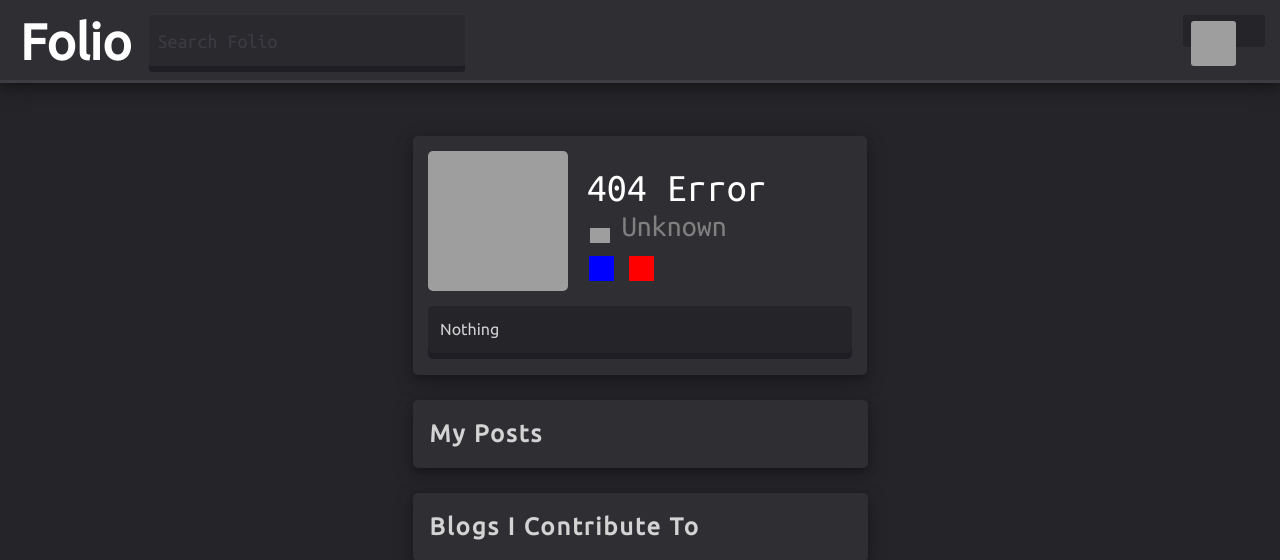
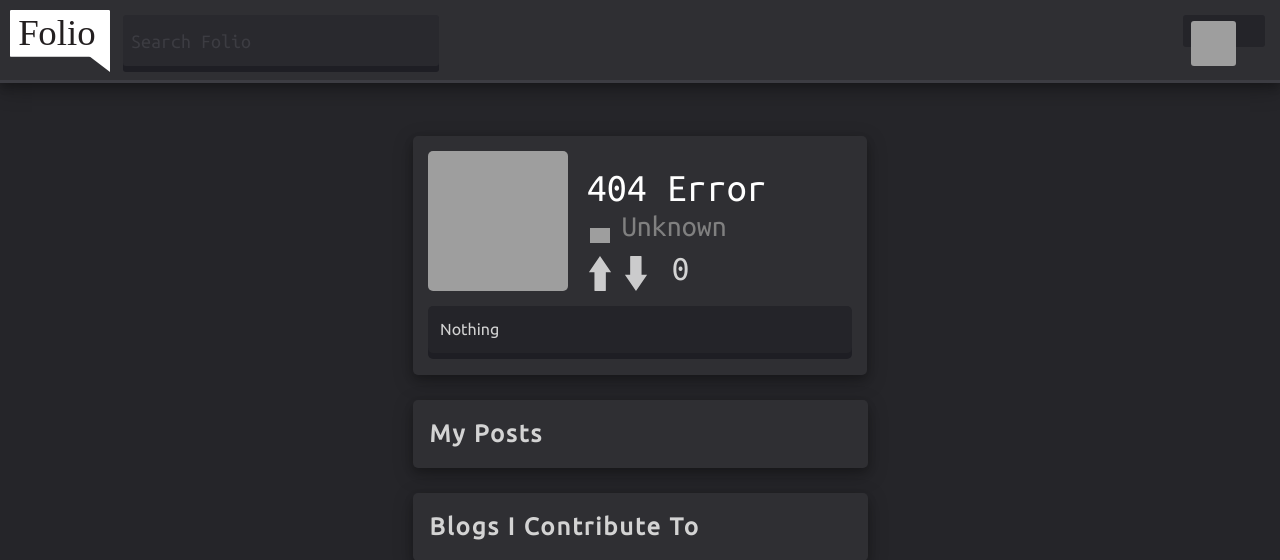
Before and after one commit to Crisp32/Folio, a PHP site: page /profile.php?uquery=1 in a window 1280 px wide. Shown: the top 560 px of the page. Run offline with PHP 8.4, Linux system fonts and the light colour scheme; the visitor is signed in with stand-in values (Sample User, id 1); data comes from the database, SQL or seed files in the repository; both versions use the stored data as it was after the commit; some libraries are stand-ins or nearby versions; grey boxes are pictures that could not be loaded.

Commit message:
Added User Voting

```diff
--- a/client/css/main.css
+++ b/client/css/main.css
@@ -154,6 +154,14 @@ div#top-bar {
   transform: translateY(-25%);
 }
 
+#logo-img {
+  float: left;
+  margin: 10px;
+  margin-right: -5px;
+  pointer-events: none;
+  width: 100px;
+}
+
 /* Classes */
 .res-empty {
   color: #ff5f33;
@@ -200,25 +208,64 @@ div#top-bar {
   margin-top: 10px;
 }
 
+.votes {
+  color: lightgrey;
+  font-family: 'Ubuntu Mono', monospace;
+  font-size: 35px;
+  text-align: left;
+  transform: translateX(100px);
+  transition: 0.3s;
+  overflow: hidden;
+  position: absolute;
+  width: 100px;
+}
+
 .underline {
   border-bottom: 3px solid #1d1d24;
   padding-bottom: 16px;
 }
 
 .vote {
-  transform: translate(17px, 5px);
+  background-image: url("../../images/other/voteIcon.svg");
+  background-repeat: no-repeat;
   position: absolute;
-  height: 25px;
+  filter: none;
+  transition: 0.2s ease;
+  opacity: 0.75;
+  margin: auto;
+  height: 35px;
   width: 25px;
 }
 
+.vote:hover {
+  cursor: pointer;
+  transition: 0.2s ease;
+}
+
 .downvote {
-  background: red;
-  transform: translate(57px, 5px);
+  transform: translateX(60px) rotate(180deg);
+}
+
+.downvote:hover {
+  filter: sepia(200%) saturate(1500%) brightness(70%) hue-rotate(200deg);
+}
+
+.downvote-selected {
+  filter: sepia(200%) saturate(1500%) brightness(70%) hue-rotate(200deg);
+  transform: translate(60px, 5px) rotate(180deg);
 }
 
 .upvote {
-  background: blue;
+  transform: translateX(27px);
+}
+
+.upvote:hover {
+  filter: sepia(100%) saturate(1000%) brightness(70%) hue-rotate(100deg);
+}
+
+.upvote-selected {
+  filter: sepia(100%) saturate(1000%) brightness(70%) hue-rotate(100deg);
+  transform: translate(27px, -5px);
 }
 
 .profile-section {
@@ -246,6 +293,7 @@ div#top-bar {
 
 .icon {
   display: inline-block;
+  pointer-events: none;
   width: 20px;
 }
 
--- a/client/js/main.js
+++ b/client/js/main.js
@@ -279,16 +279,13 @@ function popDown() {
     element.css("transform", "translate(0, 200px)");
 }
 
-// Account Options Hide/Show Functionality
-function toggleOptions() {
-
+function logout_user() {
     if ($(".account-options").css("display") == "none") {
         showOptions();
     }
     else {
         hideOptions();
     }
-
 }
 
 function showOptions() {
@@ -298,3 +295,78 @@ function showOptions() {
 function hideOptions() {
     $(".account-options").css("display", "none");
 }
+
+function toggleOptions() {
+    if ($(".account-options").css("display") == "block") {
+        $(".account-options").css("display", "none");
+    }
+    else {
+        $(".account-options").css("display", "block");
+    }
+}
+
+// Vote Button Click
+function upVoteClick(sendReq) {
+    if ($(".upvote").hasClass("upvote-selected")) {
+        $(".upvote").removeClass("upvote-selected");
+        $(".votes").css("color", "lightgrey");
+    }
+    else {
+        $(".upvote").addClass("upvote-selected");
+        $(".downvote").removeClass("downvote-selected");
+
+        $(".votes").css("color", "#75bfa1");
+    }
+
+    if (sendReq) { voteUser(); }
+}
+
+function downVoteClick(sendReq) {
+    if ($(".downvote").hasClass("downvote-selected")) {
+        $(".downvote").removeClass("downvote-selected");
+        $(".votes").css("color", "lightgrey");
+    }
+    else {
+        $(".downvote").addClass("downvote-selected");
+        $(".upvote").removeClass("upvote-selected");
+
+        $(".votes").css("color", "#c274c2");
+    }
+
+    if (sendReq) { voteUser(); }
+}
+
+function voteUser() {
+
+    // Get State of Buttons
+    let upvote = $(".upvote").hasClass("upvote-selected");
+    let downvote = $(".downvote").hasClass("downvote-selected");
+
+    // Send Request to Server
+    $.ajax({
+        type: "POST",
+        url: "../../utils/vote_user.php",
+        dataType: "json",
+        data: {
+            upvote: upvote,
+            downvote: downvote,
+            target: $("#profile-name").text()
+        },
+        success: function(res) {
+            if (res.error != null) {
+                popUp("clientm-fail", res.error, null);
+
+                $(".upvote").removeClass("upvote-selected");
+                $(".downvote").removeClass("downvote-selected");
+
+                $(".votes").css("color", "lightgrey");
+            }
+            else {
+                $(".votes").text(res.votes);
+            }
+        },
+        error: function(err) {
+            popUp("clientm-fail", "Server Request Error: " + err, null);
+        }
+    });
+}
--- a/client/js/profile.js
+++ b/client/js/profile.js
@@ -28,6 +28,14 @@ function loadProfile(username) {
                 $("#profile-name").text(res.username);
                 $("#bio").text(res.bio);
                 $("#profile-location").text(res.location);
+                $(".votes").text(res.votes);
+
+                if (res.upvoted) {
+                    upVoteClick(false);
+                }
+                else if (res.downvoted) {
+                    downVoteClick(false);
+                }
             }
             else {
                 popUp("clientm-fail", res.message, null);
--- a/partials/_top-bar.php
+++ b/partials/_top-bar.php
@@ -1,5 +1,5 @@
 <div id="top-bar" >
-	<h1 style="float: left" class="header" >Folio</h1>
+	<img id="logo-img" src="/images/other/folioLogoWhite.svg" >
 
 	<div style="float: left" >
 		<input type="text" class="input-field" id="user-search" placeholder="Search Folio" />
--- a/partials/_user-info-bar.php
+++ b/partials/_user-info-bar.php
@@ -12,8 +12,7 @@ $profileImage = getUserData($db, "profileImagePath", "uid='$sess'");
 
 // Null Check Image
 if (empty($profileImage)) {
-    $profileImages = json_decode(file_get_contents($_SERVER["DOCUMENT_ROOT"] . "/json/profile-images.json"), true);
-    $profileImage = $profileImages["default"];
+    $profileImage = "https://ui-avatars.com/api/?background=c9c9c9&color=131313&size=256&bold=true&font-size=0.35&length=3&name=" . $username;
 }
 
 ?>
--- a/profile.php
+++ b/profile.php
@@ -25,10 +25,12 @@
         <div class="center-container" >
           <div id="profile-name-container" >
               <img id="profile-img" src="" />
+
               <div id="profile-media-container" >
                   <h2 id="profile-name" >404 Error</h2><br />
                   <div style="display: inline-block" ><img class="icon" id="location-icon" src="https://i.pinimg.com/originals/f2/57/78/f25778f30e29a96c44c4f72ef645aa63.png" /><div id="profile-location" >Unknown</div></div>
-                  <div class="upvote vote" title="Upvote" ></div><div class="downvote vote" title="Downvote" ></div>
+                  <div style="margin-left: -10px; transform: translateY(5px)" ><a class="upvote vote" href="javascript:upVoteClick(true)" title="Upvote" ></a><a class="downvote vote" href="javascript:downVoteClick(true)" title="Downvote" ></a></div>
+                  <div class="votes" >0</div>
               </div>
 
               <div id="bio" >Nothing</div>
--- a/utils/app_main.php
+++ b/utils/app_main.php
@@ -17,7 +17,7 @@ function fetchLocationsHtml() {
     $final = "";
 
     foreach ($countries as $country) {
-        $final .= "<option value='" . str_replace(" ", "-", $country) . "' >" . $country . "</option>\n";
+        $final .= "<option value='$country' >" . $country . "</option>\n";
     }
 
     return $final;
@@ -41,10 +41,10 @@ function initPHPMailer($mail, $sendTo) {
 
 // Verification Code Algorithm
 function generateVerificationCode() {
-    return strtoupper(substr(md5(strval(rand(0, 100))), 0, 8));
+    return strtoupper(substr(md5(strval(rand(0, 200))), 0, 8));
 }
 
-// Returns a user Object
+// Returns User Information
 function getUserData($db, $column, $condition) {
     $query = $db->query("SELECT $column FROM users WHERE $condition");
     $array = $query->fetchArray();
@@ -59,4 +59,23 @@ function updateUser($db, $column, $value, $condition) {
     return $query;
 }
 
+// Calculate Votes
+function calcVotes($votingData) {
+    $votes = explode(":", $votingData);
+    $voteCount = 1;
+
+    if (count($votes) > 0) {
+        foreach ($votes as $vote) {
+            if (strpos($vote, "+") !== false) {
+                $voteCount++;
+            }
+            else {
+                $voteCount--;
+            }
+        }
+    }
+
+    return $voteCount;
+}
+
 ?>
--- a/utils/search.php
+++ b/utils/search.php
@@ -19,8 +19,7 @@ while ($res = $queryUsers->fetchArray(SQLITE3_ASSOC)) {
 
     $profImg = $res["profileImagePath"];
     if (empty($profImg)) {
-        $profileImages = json_decode(file_get_contents($_SERVER["DOCUMENT_ROOT"] . "/json/profile-images.json"), true);
-        $profImg = $profileImages["default"];
+        $profImg = "https://ui-avatars.com/api/?background=c9c9c9&color=131313&size=185&bold=true&font-size=0.35&length=3&name=" . $res["username"];
     }
 
     array_push($arrayUsers, [
--- a/utils/user_profile.php
+++ b/utils/user_profile.php
@@ -5,6 +5,7 @@
  */
 
 include_once "app_main.php";
+session_start();
 
 // Init DB
 $db = new SQLite3("../db/folio.db");
@@ -19,13 +20,30 @@ if (!empty($_REQUEST["query"]) && strpos($_REQUEST["query"], " ") == false) {
     $profileName = getUserData($db, "username", "uid='$uid'");
     $profileBio = getUserData($db, "profileBio", "uid='$uid'");
     $profileLocation = getUserData($db, "accountLocation", "uid='$uid'");
+    $votes = getUserData($db, "votes", "uid='$uid'");
+    $voteCount = calcVotes($votes);
 
     // Null Check DB Response
     if (!empty($profileName) && !empty($uid)) {
+
         // Null Check Image
         if (empty($profileImage)) {
-            $profileImages = json_decode(file_get_contents($_SERVER["DOCUMENT_ROOT"] . "/json/profile-images.json"), true);
-            $profileImage = $profileImages["default"];
+            $profileImage = "https://ui-avatars.com/api/?background=c9c9c9&color=131313&size=224&bold=true&font-size=0.35&length=3&name=$profileName";
+        }
+
+        // Check Votes
+        $upvoted = false;
+        $downvoted = false;
+
+        if (isset($_SESSION["user"])) {
+            $activeUser = $_SESSION["user"];
+
+            if (strpos($votes, ":$activeUser+") !== false) {
+                $upvoted = true;
+            }
+            else if (strpos($votes, ":$activeUser-") !== false) {
+                $downvoted = true;
+            }
         }
 
         // Send Response to Client
@@ -34,7 +52,10 @@ if (!empty($_REQUEST["query"]) && strpos($_REQUEST["query"], " ") == false) {
             "username" => $profileName,
             "image" => $profileImage,
             "bio" => $profileBio,
-            "location" => $profileLocation
+            "location" => $profileLocation,
+            "votes" => $voteCount,
+            "upvoted" => $upvoted,
+            "downvoted" => $downvoted
         ));
     }
     else {
```
Also changed, not shown: utils/register_user.php (+10 -2 lines), utils/vote_user.php (added, +101 -0 lines), db/folio.db, images/other/folioLogo.svg (added), images/other/folioLogoWhite.svg (added), images/other/voteIcon.svg (added).
